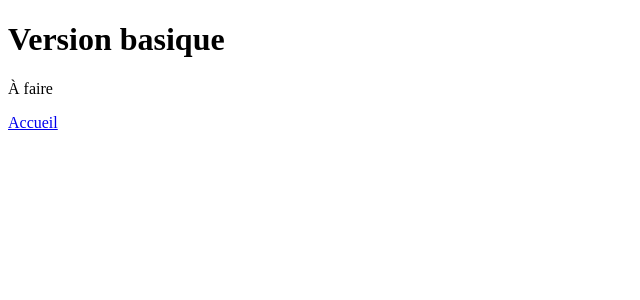
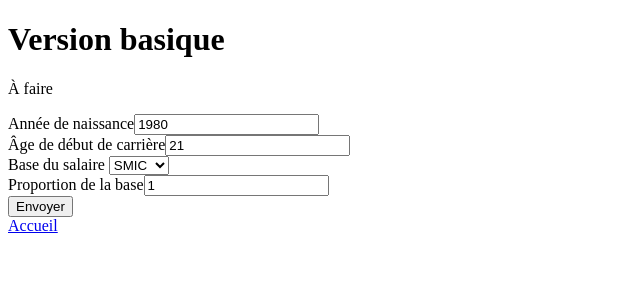
Before and after one commit to InseeFr/Destinie-2, a Flask app: page /basic in a window 1280 px wide. Shown: the top 300 px of the page, without its empty margins (0-640 px from the left). Run offline with Flask 2, Linux system fonts and the light colour scheme.

Commit message:
Ajoute un formulaire des simulations basiques

```diff
--- a/server/server.py
+++ b/server/server.py
@@ -51,8 +51,11 @@ def expert_mode():
     return render_template('expert.html')
 
 
-@app.route('/basic', methods=['GET'])
+@app.route('/basic', methods=['GET', 'POST'])
 def basic_mode():
+    if request.method == 'POST':
+        return render_template('basic.html', form=request.form)
+
     return render_template('basic.html')
 
 
--- a/server/templates/basic.html
+++ b/server/templates/basic.html
@@ -2,4 +2,21 @@
 <title>Simuler les retraites</title>
 <h1>Version basique</h1>
 <p>À faire</p>
+<style>
+  label {
+    display: block;
+  }
+</style>
+<form method=post>
+  <label>Année de naissance<input name="naissance" value="{{ form['naissance'] if 'naissance' in form else '1980' }}"/></label>
+  <label>Âge de début de carrière<input name="debut" value="{{ form['debut'] if 'debut' in form else '21' }}"/></label>
+  <label>Base du salaire
+    <select name="base">
+      <option value="SMIC" {{ 'selected' if 'base' in form and form['base'] == 'SMIC' }}>SMIC</option>
+      <option value="SMPT" {{ 'selected' if 'base' in form and form['base'] == 'SMPT' }}>SMPT</option>
+    </select>
+  </label>
+  <label>Proportion de la base<input name="proportion" value="{{ form['proportion'] if 'proportion' in form else '1' }}"/></label>
+  <button type="submit">Envoyer</button>
+</form>
 <div><a href="/">Accueil</a></div>
```
